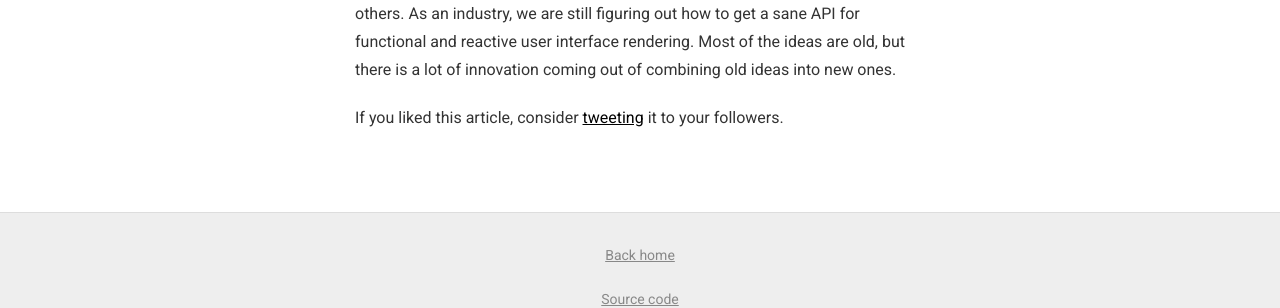
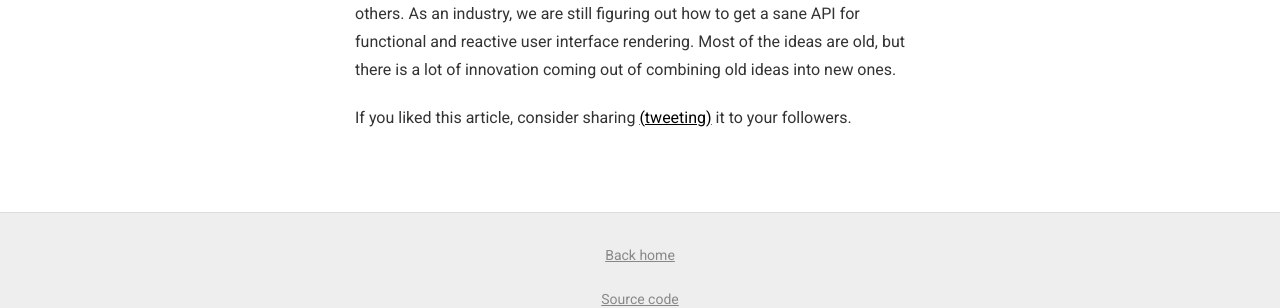
Before and after one commit to staltz/staltz.com, a Jekyll site: the page built from _posts/2015-11-30-nothing-new-in-react-and-flux-except-one-thing.md, in a window 1280 px wide and 900 px high, scrolled down 4362 px. Shown: the part 537-845 px from the top of the window. Built offline with Jekyll 4.4.1, drawn with Linux system fonts in a browser that asks for light colours; nearby versions of some CDN libraries; comment, search, counter and statistics services are not loaded.

Commit message:
Weirdly fix tweet CTA for Firefox

```diff
--- a/_layouts/post.html
+++ b/_layouts/post.html
@@ -24,7 +24,7 @@
           </div>
 {{ content }}
           <p>
-          If you liked this article, consider <a href="https://twitter.com/intent/tweet?original_referer={{ site.url | uri_escape }}{{ page.url | uri_escape }}&amp;text={{ page.title | uri_escape }}&amp;tw_p=tweetbutton&amp;url={{ site.url | uri_escape }}{{ page.url | uri_escape }}&amp;via=andrestaltz">tweeting</a> it to your followers.
+          If you liked this article, consider sharing <a href="https://twitter.com/intent/tweet?original_referer={{ site.url | cgi_escape }}{{ page.url | cgi_escape }}&amp;text={{ page.title | uri_escape }}&amp;tw_p=tweetbutton&amp;url={{ site.url | cgi_escape }}{{ page.url | cgi_escape }}&amp;via=andrestaltz" rel="nofollow" target="_blank" title="tweeting">(tweeting)<span style="text-decoration: underline"></a> it to your followers.
           </p>
         </div>
       </div>
```
